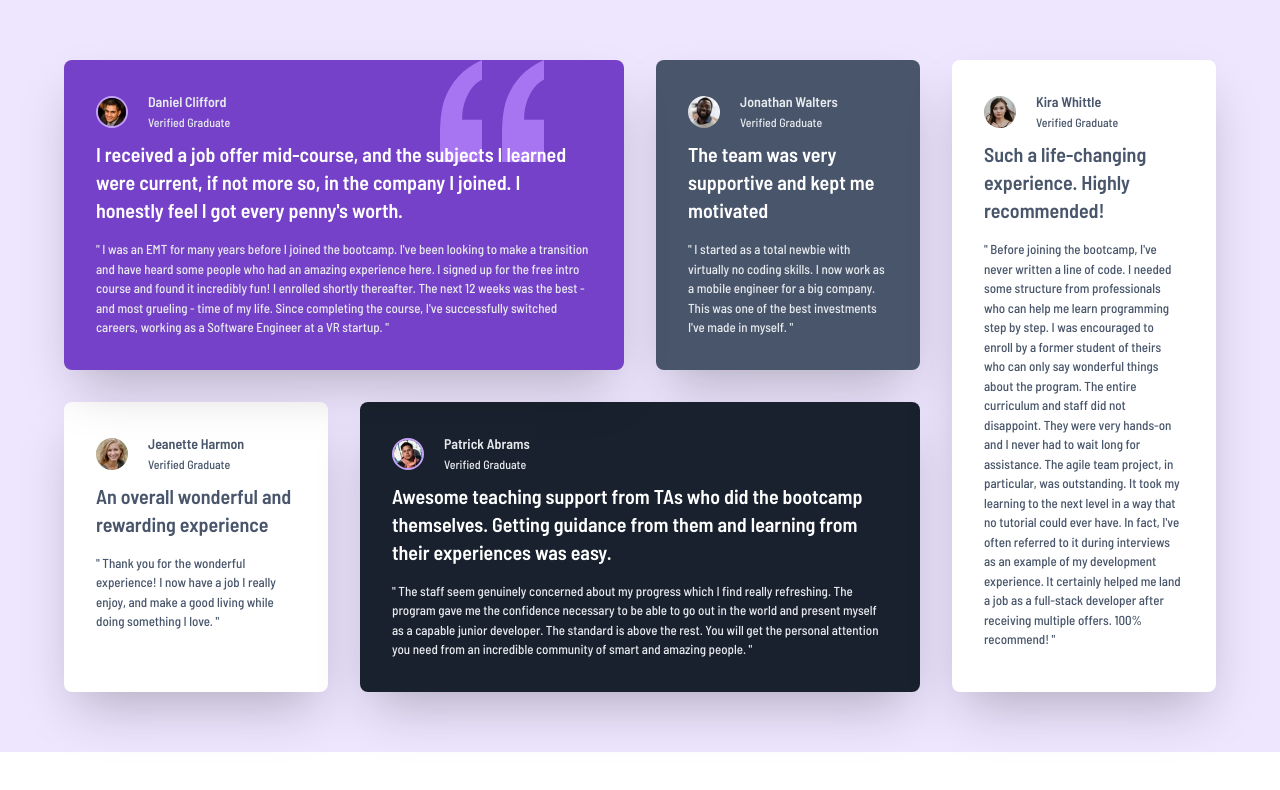
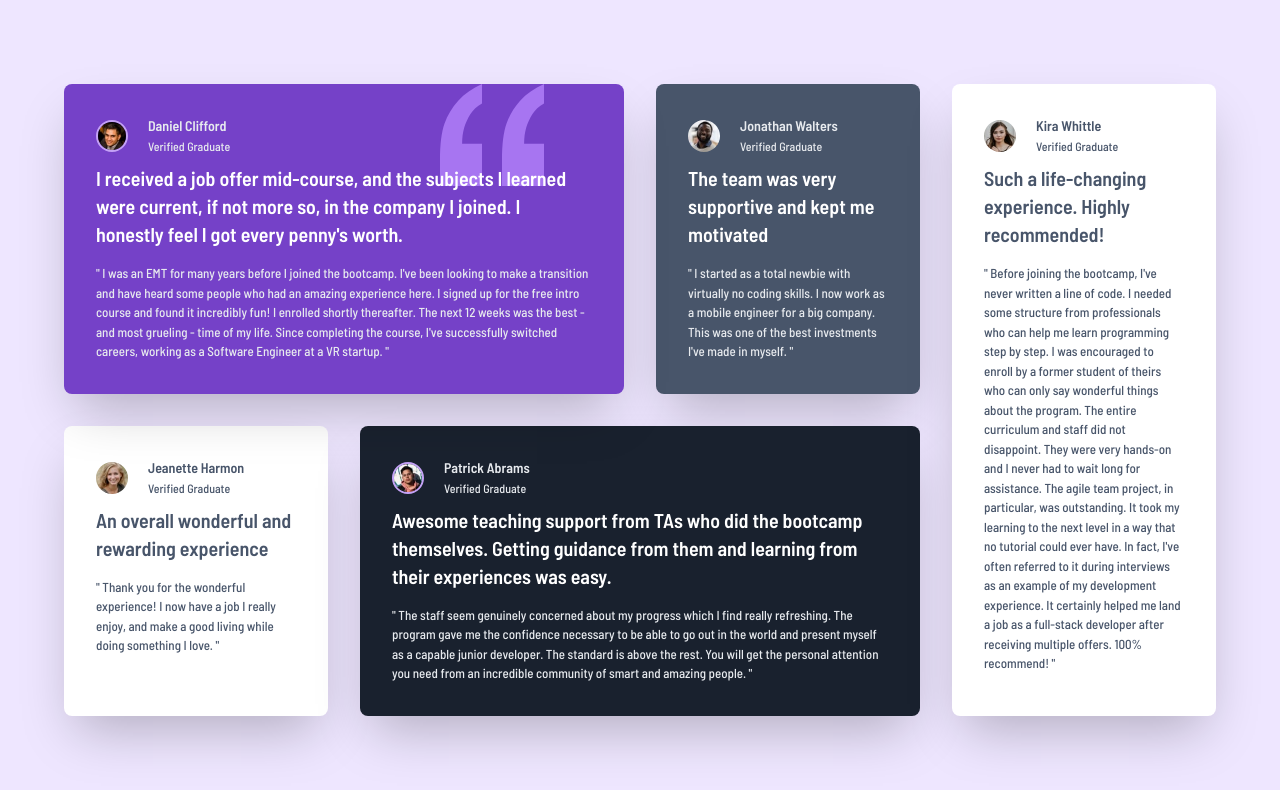
Before and after one commit to MichaelJara905/testimonials-grid-section, a website: page index.html in a window 1280 px wide. Drawn offline with Linux system fonts and the light colour scheme.

Commit message:
Ajueste alto

```diff
--- a/index.html
+++ b/index.html
@@ -8,7 +8,7 @@
   <title>Frontend Mentor | Michael</title>
 </head>
 <body>
-  <main class="py-15 px-9 bg-Purple-50 flex justify-center font-barlow-semi-condensed">
+  <main class="py-15 px-9 bg-Purple-50 min-h-screen flex items-center justify-center font-barlow-semi-condensed">
 
     <section class="grid grid-cols-1 md:grid-cols-4 gap-8 max-w-6xl">
 
```
Also changed, not shown: output.css.
